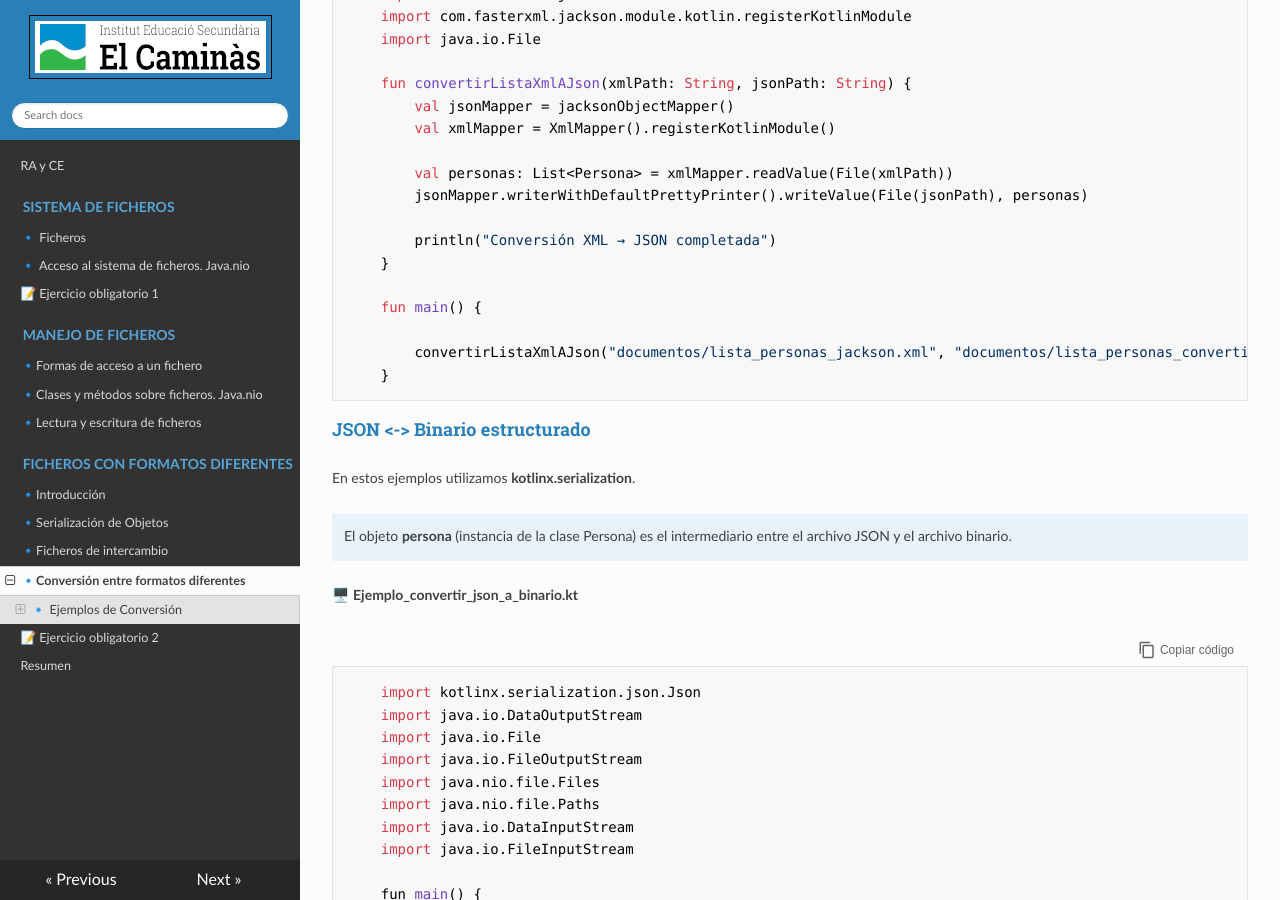
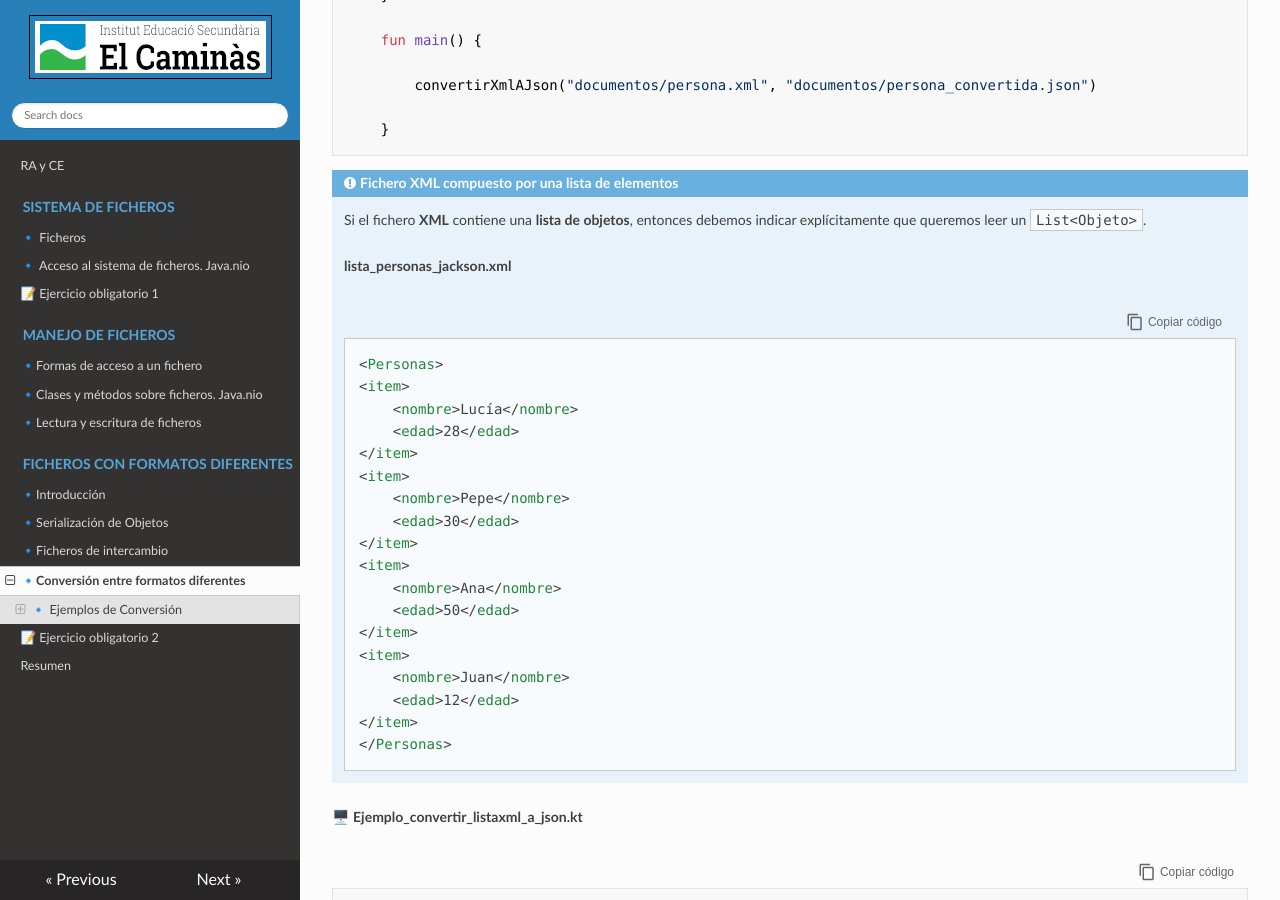
Before and after one commit to asalvadorc/AD_Ficheros_, an MkDocs documentation site: the page built from docs/T3_Formatos_diferentes/Conversion.md, in a window 1280 px wide and 900 px high, scrolled down 6058 px. Built offline with MkDocs 1.6.1, drawn with Linux system fonts in a browser that asks for light colours; nearby versions of some CDN libraries; some of the changed text lies outside the part shown.

Commit message:
ejemplos lista

```diff
--- a/docs/T3_Formatos_diferentes/Conversion.md
+++ b/docs/T3_Formatos_diferentes/Conversion.md
@@ -51,7 +51,7 @@
 
 | **alumnos.csv** | **persona.xml** | **persona.json** |
 |-----------------|-----------------|------------------|
-| nombre;nota<br>Lucía;9<br>Carlos;8<br>Elena;10 | &lt;Persona&gt;<br>&nbsp;&nbsp;&lt;nombre&gt;Lucía&lt;/nombre&gt;<br>&nbsp;&nbsp;&lt;edad&gt;28&lt;/edad&gt;<br>&lt;/Persona&gt; | {<br>&nbsp;&nbsp;"nombre" : "Lucía",<br>&nbsp;&nbsp;"edad" : 28<br>} |
+| nombre;nota<br>Lucía;28<br>Carlos;8<br>Elena;10 | &lt;Persona&gt;<br>&nbsp;&nbsp;&lt;nombre&gt;Lucía&lt;/nombre&gt;<br>&nbsp;&nbsp;&lt;edad&gt;28&lt;/edad&gt;<br>&lt;/Persona&gt; | {<br>&nbsp;&nbsp;"nombre" : "Lucía",<br>&nbsp;&nbsp;"edad" : 28<br>} |
 
 
 ### **CSV <-> JSON**{.azul}
@@ -175,6 +175,22 @@
 !!!Note "Fichero JSON compuesto por una lista de elementos"
     Si el fichero **JSON** contiene un *array* (`[...]`), es decir, una **lista de objetos**, entonces debemos indicar explícitamente que queremos leer un `List<Objeto>`.
 
+    **lista_personas_jackson.json**
+
+        [ {
+        "nombre" : "Lucía",
+        "edad" : 28
+        }, {
+        "nombre" : "Pepe",
+        "edad" : 30
+        }, {
+        "nombre" : "Ana",
+        "edad" : 50
+        }, {
+        "nombre" : "Juan",
+        "edad" : 12
+        } ]
+
 🖥️ **Ejemplo_convertir_listajson_a_xml.kt**
 
         import com.fasterxml.jackson.dataformat.xml.XmlMapper
@@ -234,7 +250,26 @@
 !!!Note "Fichero XML compuesto por una lista de elementos"
     Si el fichero **XML** contiene una **lista de objetos**, entonces debemos indicar explícitamente que queremos leer un `List<Objeto>`.
 
+    **lista_personas_jackson.xml**
 
+        <Personas>
+        <item>
+            <nombre>Lucía</nombre>
+            <edad>28</edad>
+        </item>
+        <item>
+            <nombre>Pepe</nombre>
+            <edad>30</edad>
+        </item>
+        <item>
+            <nombre>Ana</nombre>
+            <edad>50</edad>
+        </item>
+        <item>
+            <nombre>Juan</nombre>
+            <edad>12</edad>
+        </item>
+        </Personas>
 
 🖥️ **Ejemplo_convertir_listaxml_a_json.kt**
 
```
